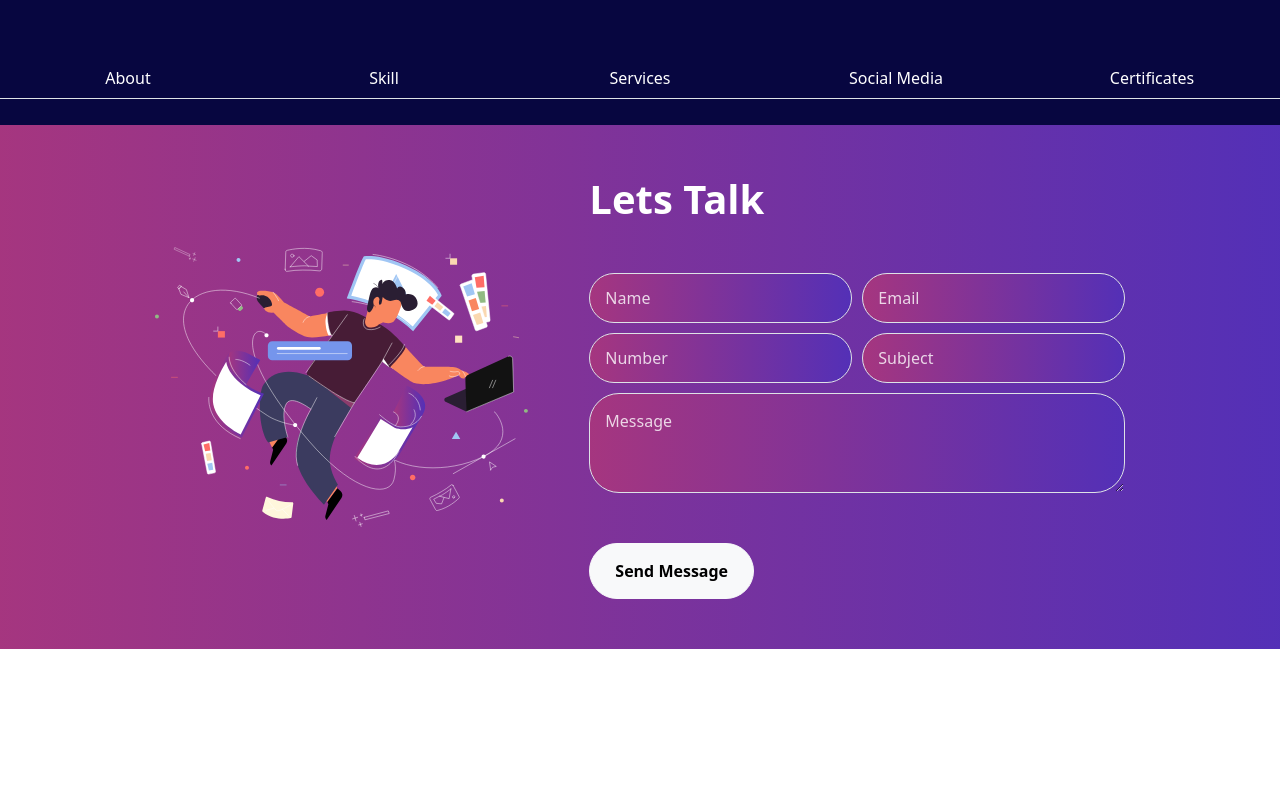
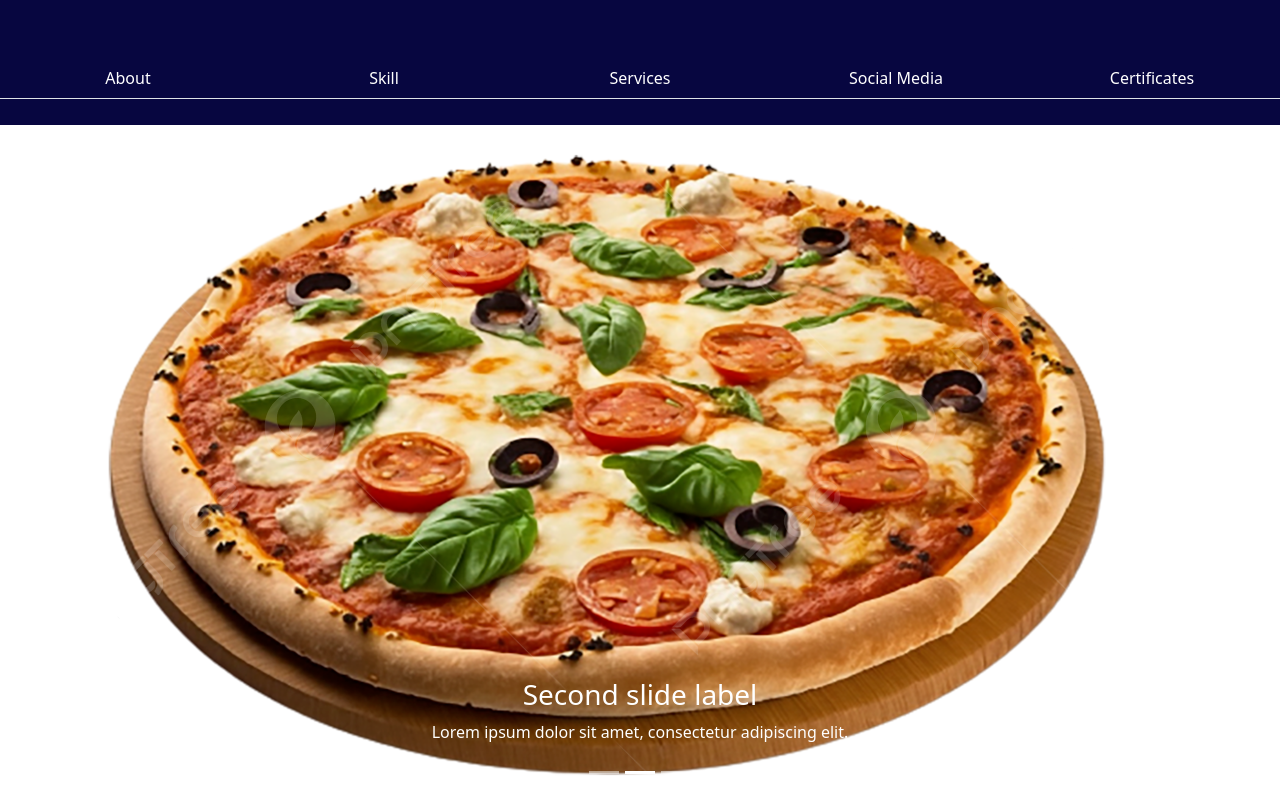
Before and after one commit to Nikolla2000/React-Portfolio-Website, a React (Vite) app in the folder client/: page / in a window 1280 px wide. Shown: the part 1020-1820 px from the top of the page. Before the commit the page ends 1669 px from the top, so only its background shows below. Built offline with nearby package versions, Linux system fonts and the light colour scheme.

Commit message:
Setup Carousel Boilerplate for showing my projects

```diff
--- /dev/null
+++ b/client/src/Components/Portfolio/PortfolioSection.jsx
@@ -0,0 +1,36 @@
+import Carousel from 'react-bootstrap/Carousel';
+import ExampleCarouselImage from '../../../src/assets/images/menu-pizzas.png';
+
+const PortfolioSection = () => {
+    return (
+        <section className="portfolio-section">
+            <Carousel>
+      <Carousel.Item>
+        <img src={ExampleCarouselImage} text="First slide" />
+        <Carousel.Caption>
+          <h3>Fullstack Pizzarie Website</h3>
+          <p>Nulla vitae elit libero, a pharetra augue mollis interdum.</p>
+        </Carousel.Caption>
+      </Carousel.Item>
+      <Carousel.Item>
+      <img src={ExampleCarouselImage} text="First slide" />
+        <Carousel.Caption>
+          <h3>Second slide label</h3>
+          <p>Lorem ipsum dolor sit amet, consectetur adipiscing elit.</p>
+        </Carousel.Caption>
+      </Carousel.Item>
+      <Carousel.Item>
+      <img src={ExampleCarouselImage} text="First slide" />
+        <Carousel.Caption>
+          <h3>Third slide label</h3>
+          <p>
+            Praesent commodo cursus magna, vel scelerisque nisl consectetur.
+          </p>
+        </Carousel.Caption>
+      </Carousel.Item>
+    </Carousel>
+        </section>
+    );
+};
+
+export default PortfolioSection;
--- a/client/src/Pages/HomePage/HomePage.jsx
+++ b/client/src/Pages/HomePage/HomePage.jsx
@@ -1,12 +1,14 @@
 import AboutSection from "../../Components/About/AboutSection"
 import ContactSection from "../../Components/Contact/ContactSection"
 import Header from "../../Components/Header/Header"
+import PortfolioSection from "../../Components/Portfolio/PortfolioSection"
 
 const HomePage = () => {
     return (
         <div className="homepage-wrapper">
             <Header/>
             <AboutSection/>
+            <PortfolioSection/>
             <ContactSection/>
         </div>
     )
```
